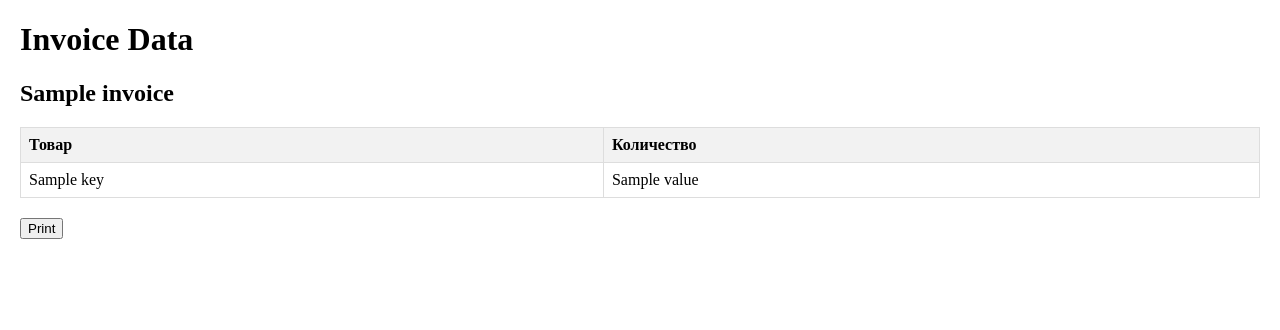
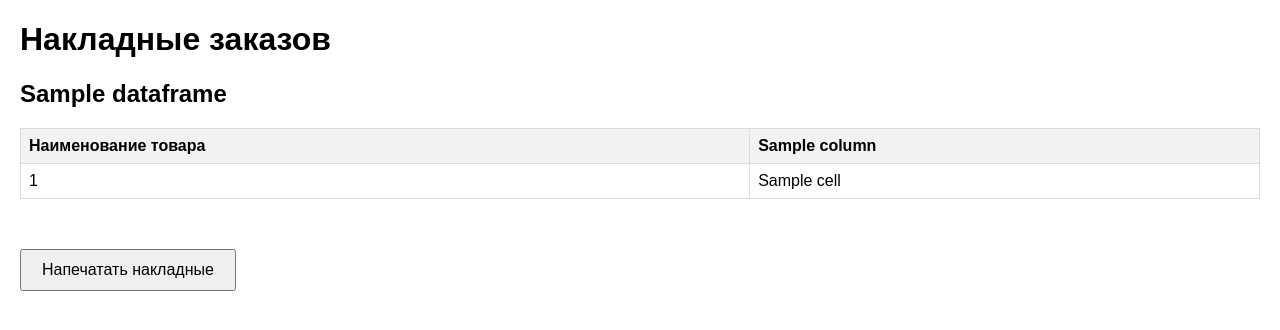
Before and after one commit to Astaban/ordersdrf, a Django app: template order/templates/ordertemplates/invoice_table.html in a window 1280 px wide. Shown: the top 330 px of the page. Run offline with Django 5.2, Linux system fonts and the light colour scheme; the template is opened without the code that fills it: most values are stand-ins (such as "Sample title", 1, 10 or a date in 2020).

Commit message:
25.01.2025 (1)

```diff
--- a/order/templates/ordertemplates/invoice_table.html
+++ b/order/templates/ordertemplates/invoice_table.html
@@ -1,56 +1,63 @@
 <!DOCTYPE html>
-<html lang="en">
+<html lang="ru">
 <head>
     <meta charset="UTF-8">
     <meta name="viewport" content="width=device-width, initial-scale=1.0">
-    <title>Invoice Data</title>
+    <title>Заказы</title>
     <style>
         body {
+            font-family: Arial, sans-serif;
             margin: 20px;
         }
         table {
             width: 100%;
             border-collapse: collapse;
-            margin-bottom: 20px; /* Отступ между таблицами при печати */
+            margin-bottom: 30px; /* Отступ между таблицами */
+            page-break-after: always;
         }
         th, td {
-            border: 1px solid #ddd;
+            border: 1px solid #dddddd;
+            text-align: left;
             padding: 8px;
-            text-align: left;
         }
         th {
             background-color: #f2f2f2;
         }
-        @media print {
-            /* Стили для печати */
-            body {
-                -webkit-print-color-adjust: exact; /* Для Chrome */
-            }
-            table {
-                page-break-after: always; /* Каждая таблица на новом листе */
-            }
+        .print-btn {
+            margin-top: 20px;
+            padding: 10px 20px;
+            font-size: 16px;
+            cursor: pointer;
         }
     </style>
 </head>
 <body>
-    <h1>Invoice Data</h1>
-    {% for invoice in invoice_data %}
-        <h2>{{ invoice.name }}</h2> <!-- Заголовок таблицы -->
+    <h1>Накладные заказов</h1>
+
+    {% for title, dataframe in dataframe_set.items %}
+        <h2>{{ title }}</h2>
         <table>
-            <tr>
-                <th>Товар</th>
-                <th>Количество</th>
-            </tr>
-            {% for key, value in invoice.items %}
-                {% if key != "name" %} <!-- Пропустить ключ name -->
+            <thead>
+                <tr>
+                    <th>Наименование товара</th>  <!-- Заголовок для индексов -->
+                    {% for column in dataframe.columns %}
+                        <th>{{ column }}</th>
+                    {% endfor %}
+                </tr>
+            </thead>
+            <tbody>
+                {% for index, row in dataframe.iterrows %}
                     <tr>
-                        <td>{{ key }}</td>
-                        <td>{{ value }}</td>
+                        <td>{{ index }}</td>  <!-- Отображение индекса -->
+                        {% for cell in row %}
+                            <td>{{ cell }}</td>
+                        {% endfor %}
                     </tr>
-                {% endif %}
-            {% endfor %}
+                {% endfor %}
+            </tbody>
         </table>
     {% endfor %}
-    <button onclick="window.print()">Print</button>
+
+    <button class="print-btn" onclick="window.print()">Напечатать накладные</button>
 </body>
 </html>
--- a/order/urls.py
+++ b/order/urls.py
@@ -6,6 +6,7 @@ urlpatterns = [
     path('', views.MainPage.as_view(), name='main'),
     path('order/', views.add_order, name='order'),
     # path('order/', views.AddOrder.as_view(), name='order'),
-    path('api/v1/order/', views.ProductsListAPI.as_view(), name='orderAPI'),
+    path('api/v1/order/', views.ProductsListAPI.as_view(), name='orderAPI_GET/POST'),
+    path('api/v1/order/<int:pk>/', views.ProductsListAPI.as_view(), name='orderAPI_PUT'),
 
 ]
```
Also changed, not shown: order/admin.py (+10 -9 lines), order/serializers.py (+48 -3 lines), order/views.py (+55 -3 lines), db.sqlite3.
